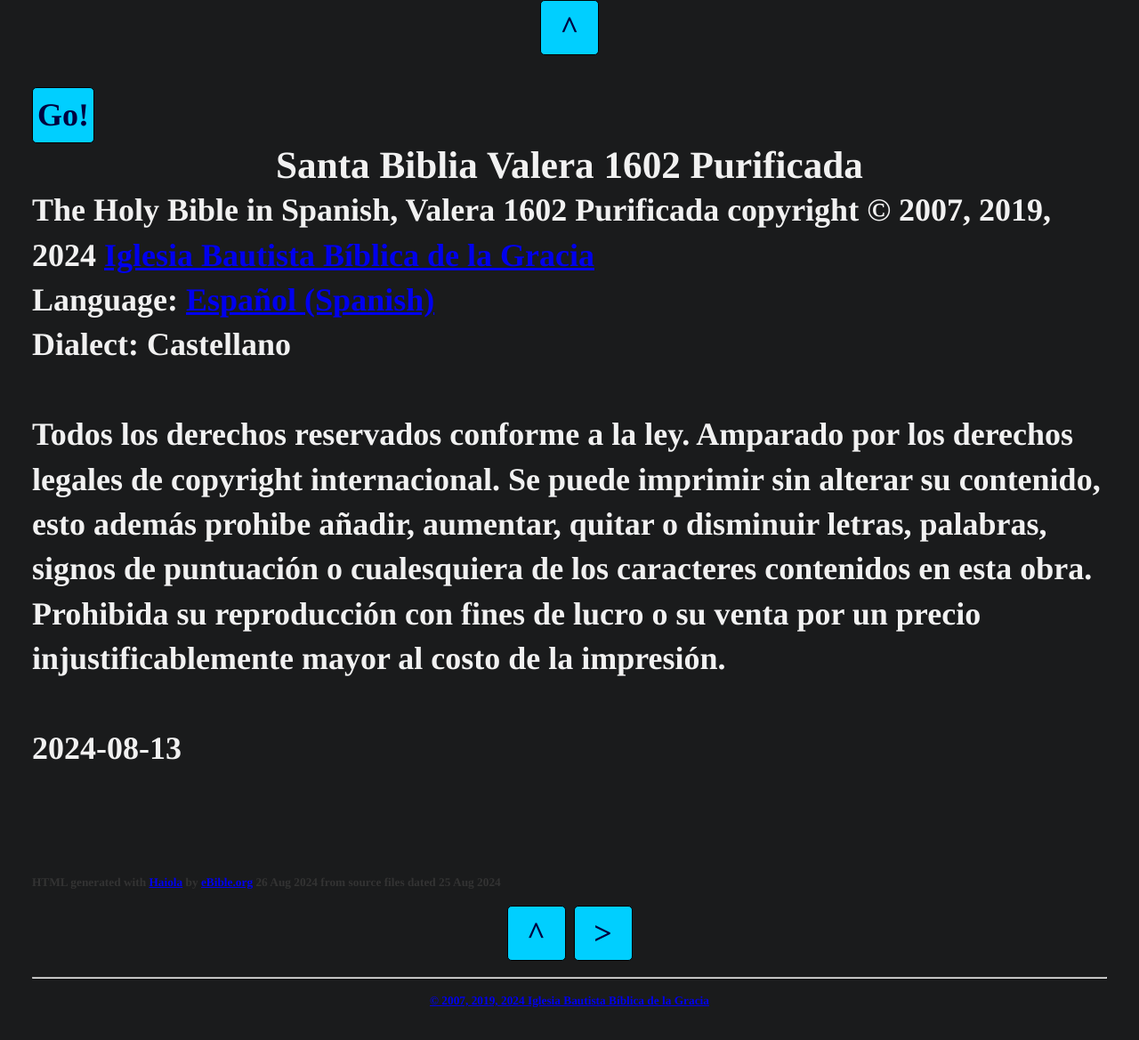
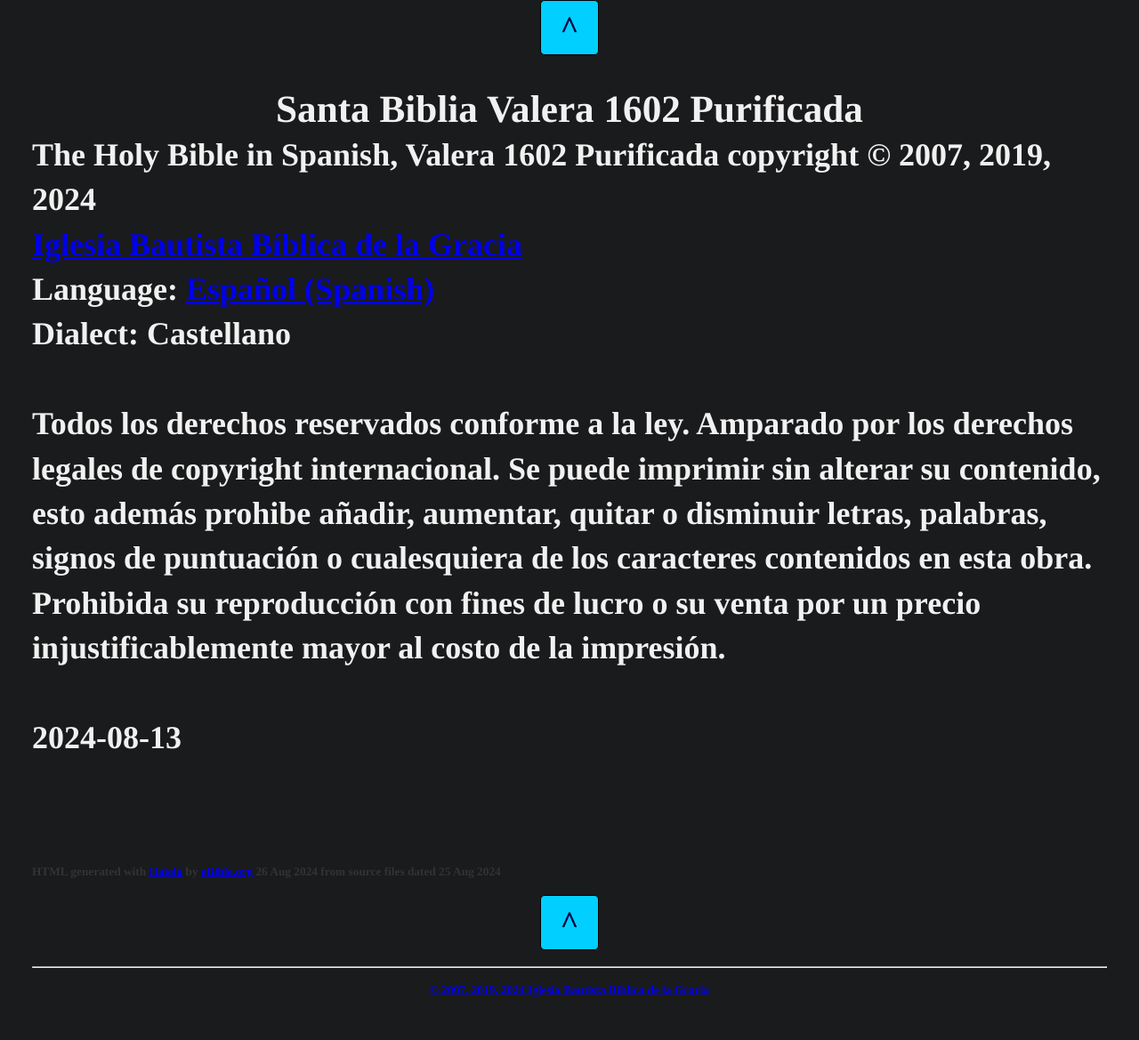
Before and after one commit to discipulodecristo/estudiobiblia, a Jekyll site: the page copyright.html, which Jekyll copies as it is, in a window 1280 px wide. Shown: the whole page at 89% size. Built offline with Jekyll 4.4.1, drawn with Linux system fonts in a browser that asks for light colours; some web fonts are replaced.

Commit message:
Update copyright.html

```diff
--- a/copyright.html
+++ b/copyright.html
@@ -13,9 +13,9 @@
 </ul>
 <div class="main">
 <div class="main">
-<div class="tnav"><a href="https://discipulodecristo.github.io/ATVP2024/GEN01.htm">Go!</a></div>
 <h1 class='gentium_plus'>Santa Biblia Valera 1602 Purificada</h1>
-<p>The Holy Bible in Spanish, Valera 1602 Purificada copyright © 2007, 2019, 2024 <a href="https://www.Valera1602.org">Iglesia Bautista Bíblica de la Gracia</a><br />
+<p>The Holy Bible in Spanish, Valera 1602 Purificada copyright © 2007, 2019, 2024</a><br />
+<a href="https://www.Valera1602.org">Iglesia Bautista Bíblica de la Gracia</a><br />
 Language: <a href='http://www.ethnologue.org/language/spa' class='gentium_plus' target='_blank'>Español (Spanish)</a><br />
 Dialect: Castellano<br />
 <br />
@@ -26,7 +26,6 @@
 <div class="fine">HTML generated with <a href='https://haiola.org'>Haiola</a> by <a href='https://eBible.org'>eBible.org</a> 26 Aug 2024 from source files dated 25 Aug 2024</a><br/></div>
 <ul class='tnav'>
 <li><a href='index.htm'>^</a></li>
-<li><a href='https://discipulodecristo.github.io/ATVP2024/GEN01.htm'>&gt;</a></li>
 </ul>
 <div class="footnote">
 <hr />
```
